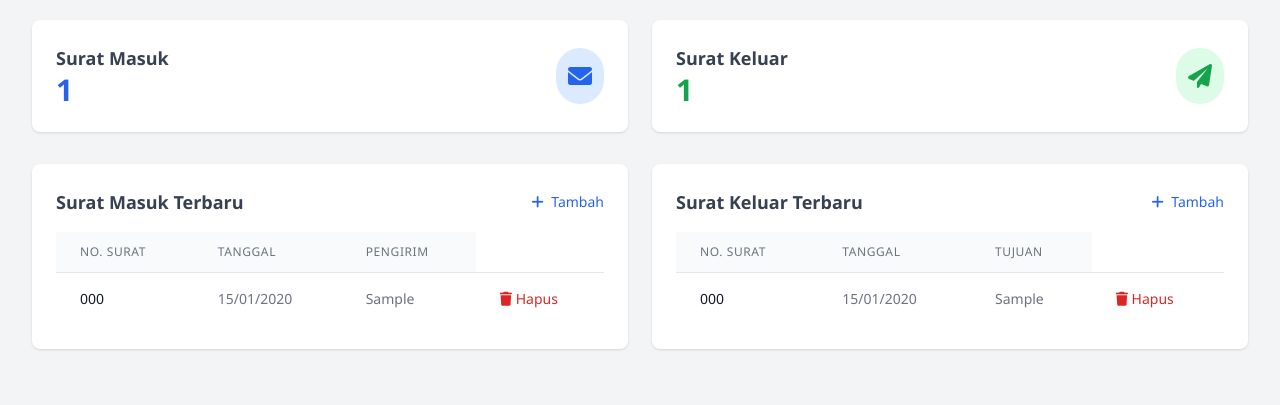
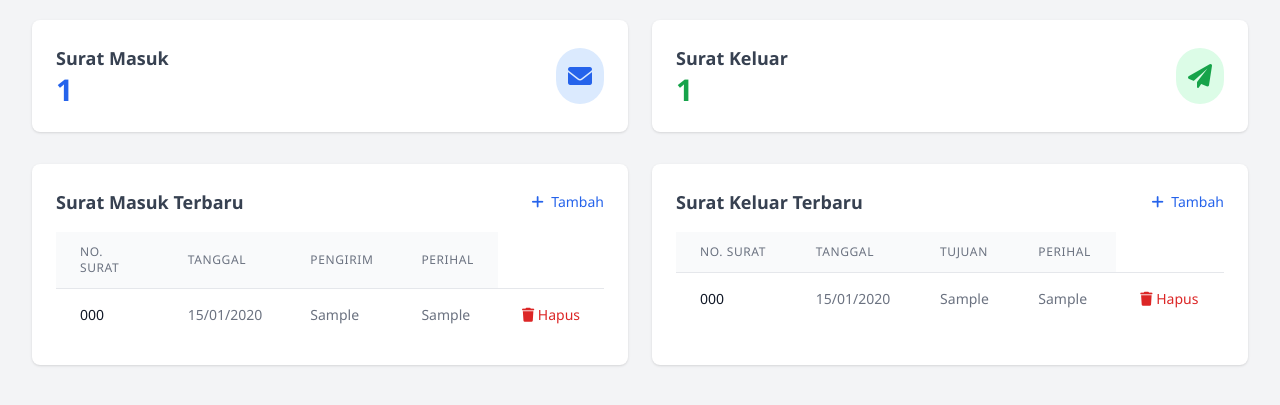
Before and after one commit to Mangapu/blackboxai-1744015970580, a PHP site: page /dashboard.php in a window 1280 px wide. Shown: the part 236-641 px from the top of the page. Run offline with PHP 8.4, Linux system fonts and the light colour scheme; the visitor is signed in with stand-in values (Sample User, id 1); tables that the repository leaves empty hold one stand-in row (values such as "Sample post"); some libraries are stand-ins or nearby versions.

Commit message:
Add public/dashboard.php 1744026168493

```diff
--- a/public/dashboard.php
+++ b/public/dashboard.php
@@ -105,6 +105,7 @@ $suratKeluar = $suratController->getSuratKeluar($searchTerm);
                                     <th class="px-6 py-3 text-left text-xs font-medium text-gray-500 uppercase tracking-wider">No. Surat</th>
                                     <th class="px-6 py-3 text-left text-xs font-medium text-gray-500 uppercase tracking-wider">Tanggal</th>
                                     <th class="px-6 py-3 text-left text-xs font-medium text-gray-500 uppercase tracking-wider">Pengirim</th>
+                                    <th class="px-6 py-3 text-left text-xs font-medium text-gray-500 uppercase tracking-wider">Perihal</th>
                                 </tr>
                             </thead>
                             <tbody class="bg-white divide-y divide-gray-200">
@@ -113,6 +114,7 @@ $suratKeluar = $suratController->getSuratKeluar($searchTerm);
                                     <td class="px-6 py-4 whitespace-nowrap text-sm text-gray-900"><?= htmlspecialchars($surat['nomor_surat']) ?></td>
                                     <td class="px-6 py-4 whitespace-nowrap text-sm text-gray-500"><?= date('d/m/Y', strtotime($surat['tanggal'])) ?></td>
                                     <td class="px-6 py-4 whitespace-nowrap text-sm text-gray-500"><?= htmlspecialchars($surat['pengirim']) ?></td>
+                                    <td class="px-6 py-4 whitespace-nowrap text-sm text-gray-500"><?= htmlspecialchars($surat['perihal']) ?></td>
                                     <td class="px-6 py-4 whitespace-nowrap text-sm text-gray-500">
                                         <form method="POST" action="dashboard.php" class="inline">
                                             <input type="hidden" name="delete_id" value="<?= $surat['id'] ?>">
@@ -142,6 +144,7 @@ $suratKeluar = $suratController->getSuratKeluar($searchTerm);
                                     <th class="px-6 py-3 text-left text-xs font-medium text-gray-500 uppercase tracking-wider">No. Surat</th>
                                     <th class="px-6 py-3 text-left text-xs font-medium text-gray-500 uppercase tracking-wider">Tanggal</th>
                                     <th class="px-6 py-3 text-left text-xs font-medium text-gray-500 uppercase tracking-wider">Tujuan</th>
+                                    <th class="px-6 py-3 text-left text-xs font-medium text-gray-500 uppercase tracking-wider">Perihal</th>
                                 </tr>
                             </thead>
                             <tbody class="bg-white divide-y divide-gray-200">
@@ -150,6 +153,7 @@ $suratKeluar = $suratController->getSuratKeluar($searchTerm);
                                     <td class="px-6 py-4 whitespace-nowrap text-sm text-gray-900"><?= htmlspecialchars($surat['nomor_surat']) ?></td>
                                     <td class="px-6 py-4 whitespace-nowrap text-sm text-gray-500"><?= date('d/m/Y', strtotime($surat['tanggal'])) ?></td>
                                     <td class="px-6 py-4 whitespace-nowrap text-sm text-gray-500"><?= htmlspecialchars($surat['tujuan']) ?></td>
+                                    <td class="px-6 py-4 whitespace-nowrap text-sm text-gray-500"><?= htmlspecialchars($surat['perihal']) ?></td>
                                     <td class="px-6 py-4 whitespace-nowrap text-sm text-gray-500">
                                         <form method="POST" action="dashboard.php" class="inline">
                                             <input type="hidden" name="delete_id" value="<?= $surat['id'] ?>">
```
